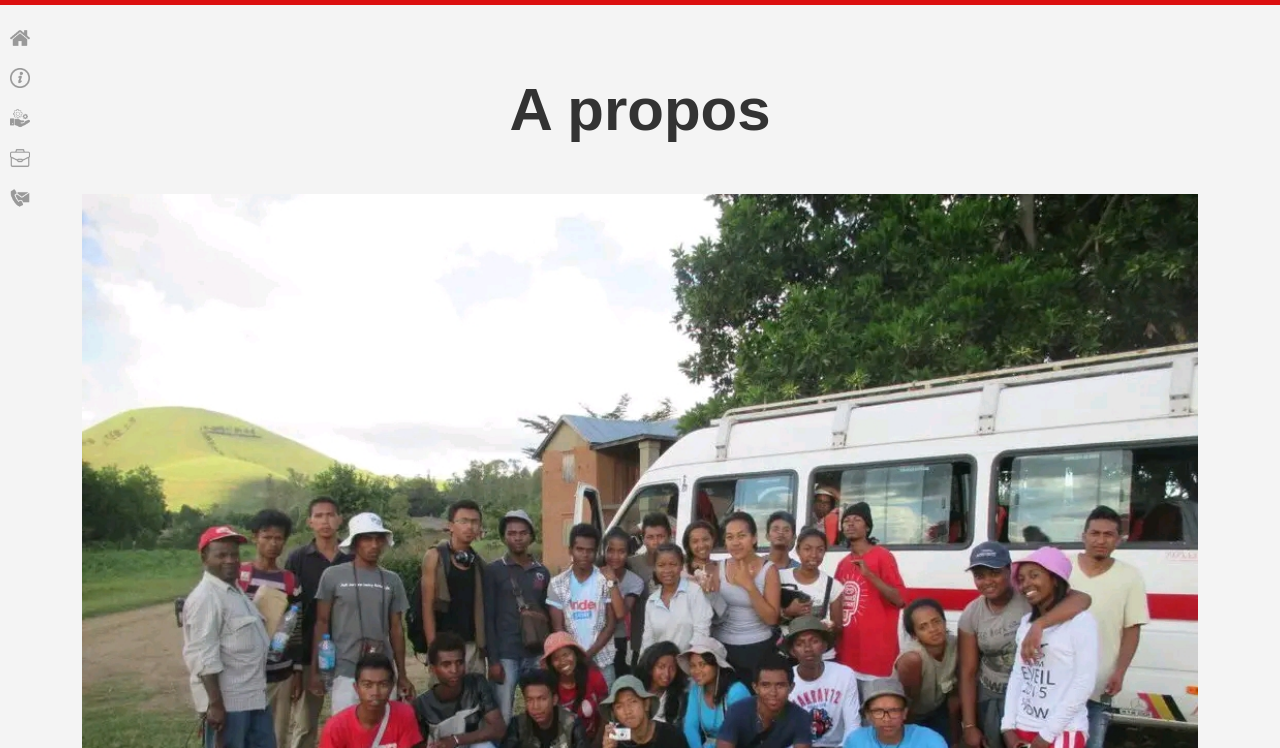
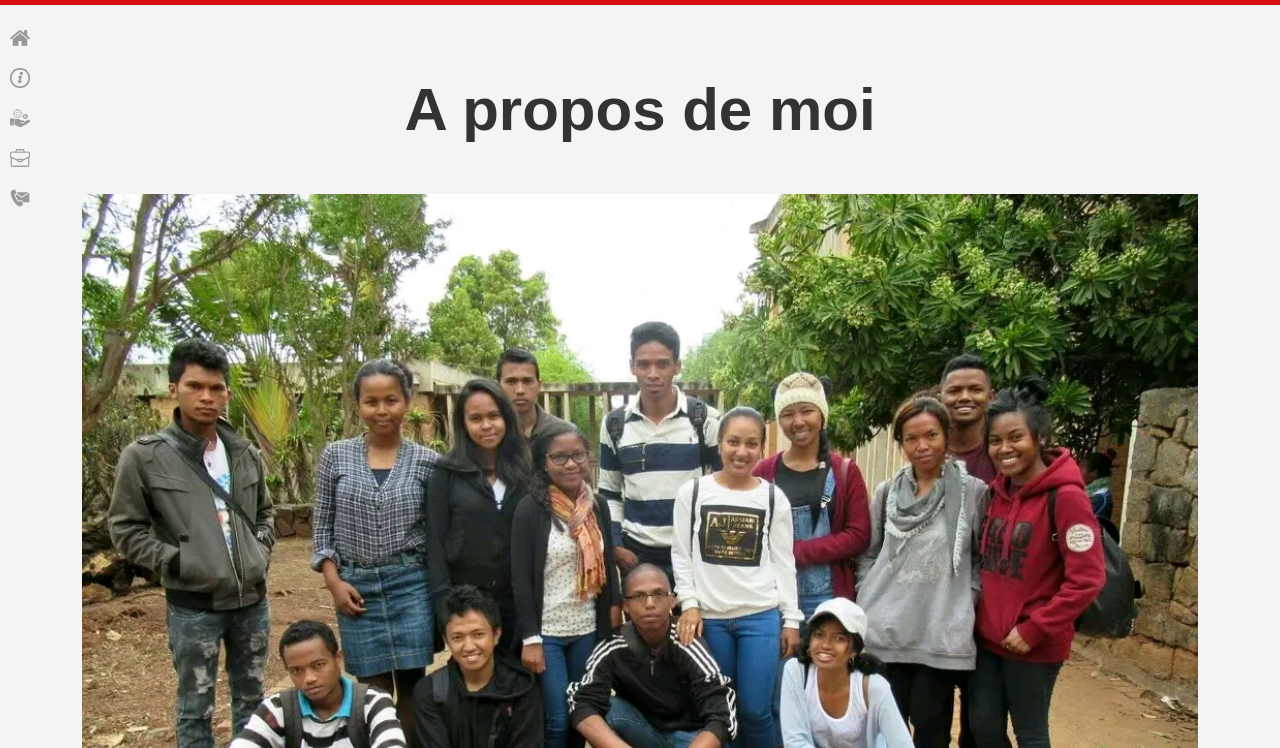
Before and after one commit to andriamily/zara, a plain HTML site: page about.html in a window 1280 px wide. Shown: the part 52-800 px from the top of the page. Drawn offline with Linux system fonts and the light colour scheme.

Commit message:
Update about.html

```diff
--- a/about.html
+++ b/about.html
@@ -26,8 +26,8 @@
     </header>
     <div id="content">
         <section id="home">
-            <h1>A propos</h1>
-            <img src="images/20241217_181659.jpg" alt="Description de l'image" style="width:90%; height:auto;">
+            <h1>A propos de moi</h1>
+            <img src="images/20241217_181607.jpg" alt="Description de l'image" style="width:90%; height:auto;">
             <p>Contenu de la page A propos...</p>
         </section>
 
```
